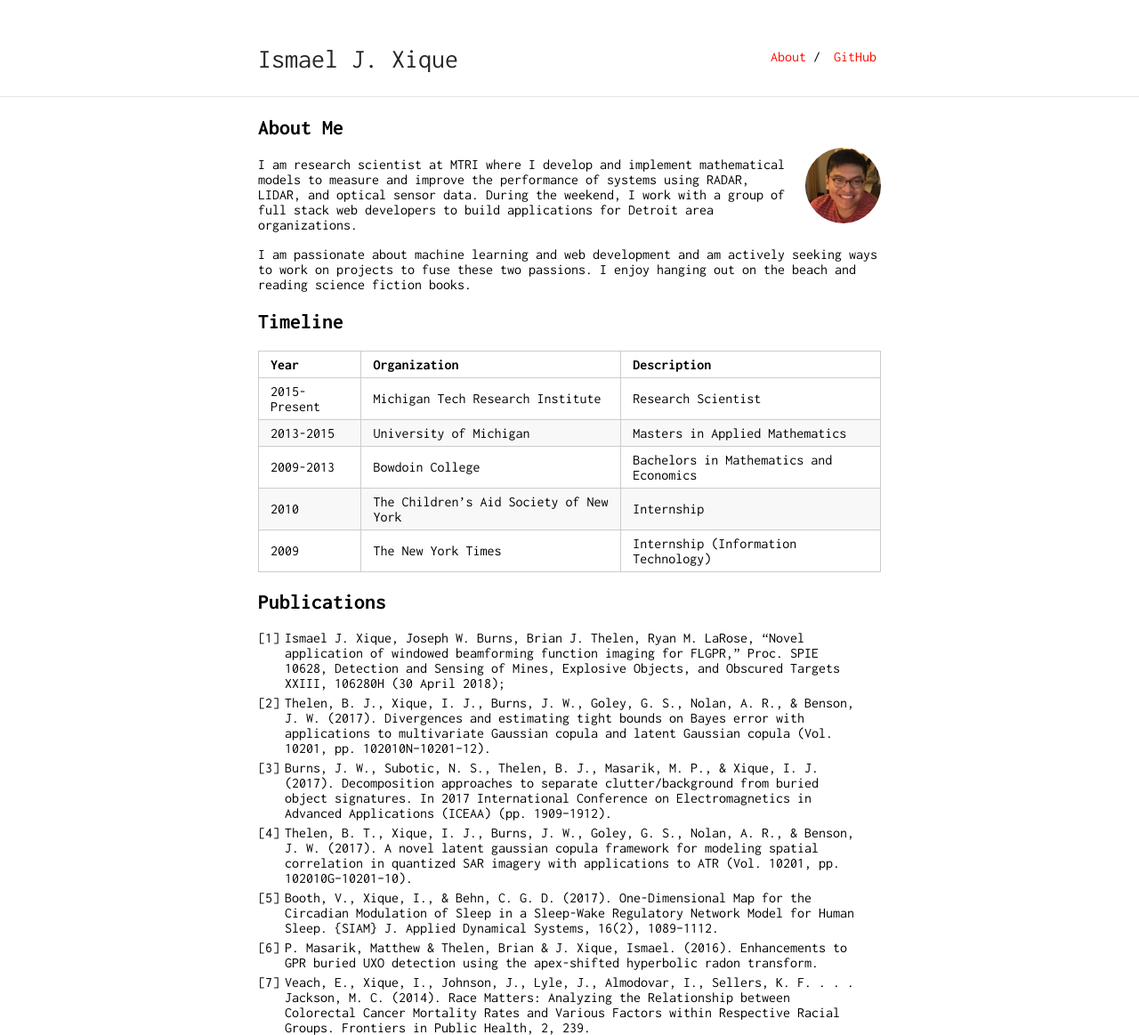
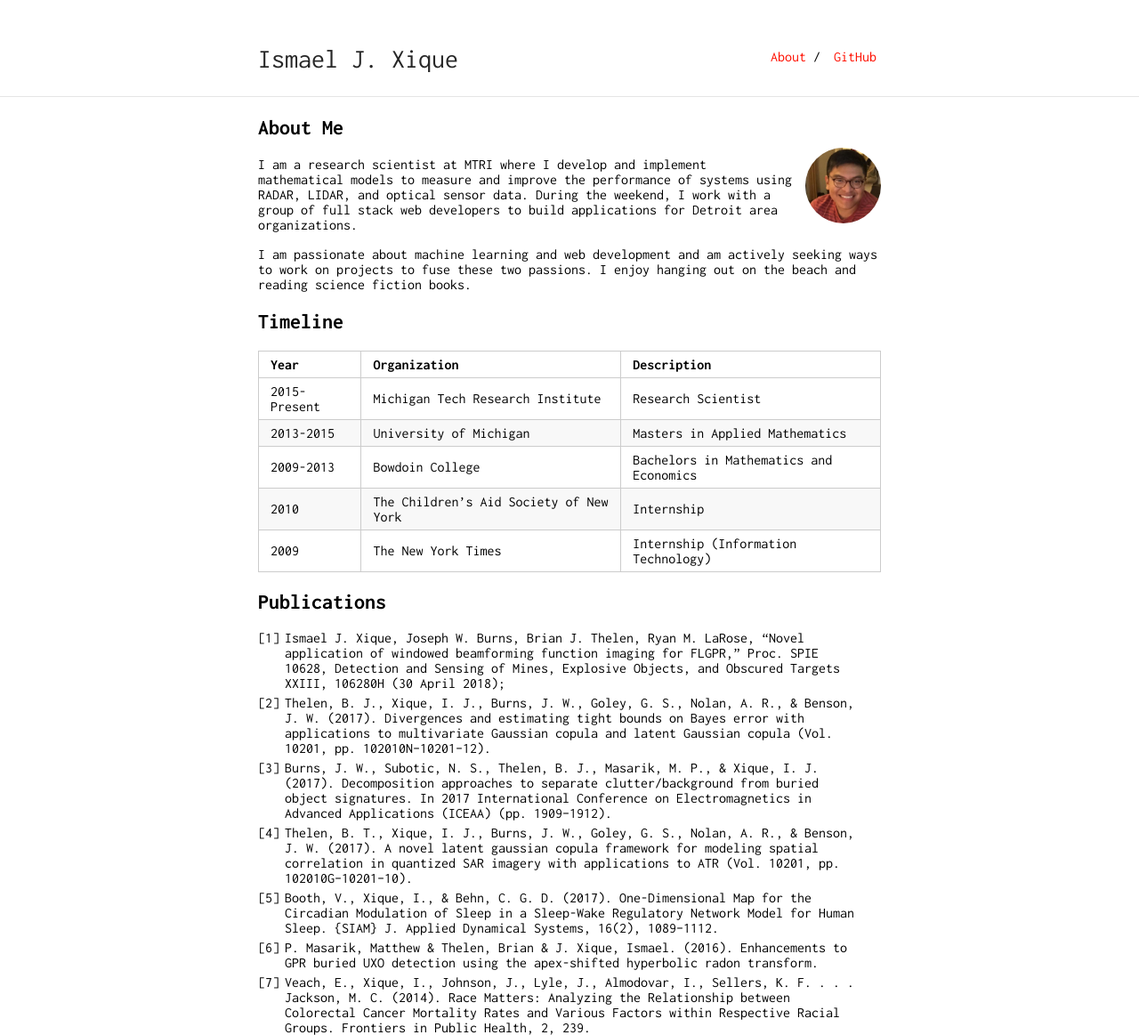
Before and after one commit to isjxique/isjxique.github.io, a Jekyll site: the page built from index.md, in a window 1280 px wide. Shown: the whole page at 89% size. Built offline with Jekyll 4.4.1, drawn with Linux system fonts in a browser that asks for light colours; our own code applies the rules of GitHub Pages for plain Markdown files.

Commit message:
fix description

```diff
--- a/index.md
+++ b/index.md
@@ -6,7 +6,7 @@ layout: default
 
 <img class="profile-picture" src="profile_pic.jpeg">
 
-I am research scientist at MTRI where I develop and implement mathematical models to measure and improve the performance of systems using RADAR, LIDAR, and optical sensor data. During the weekend, I work with a group of full stack web developers to build applications for Detroit area organizations.
+I am a research scientist at MTRI where I develop and implement mathematical models to measure and improve the performance of systems using RADAR, LIDAR, and optical sensor data. During the weekend, I work with a group of full stack web developers to build applications for Detroit area organizations.
 
 I am passionate about machine learning and web development and am actively seeking ways to work on projects to
 fuse these two passions. I enjoy hanging out on the beach and reading science fiction books.
```
